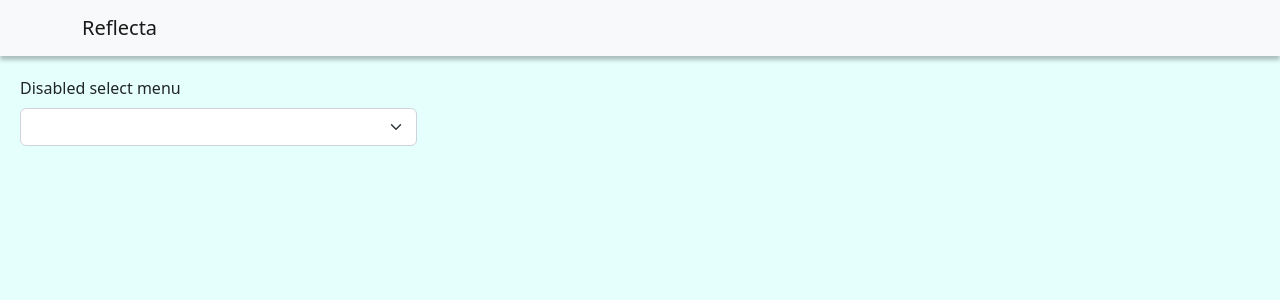
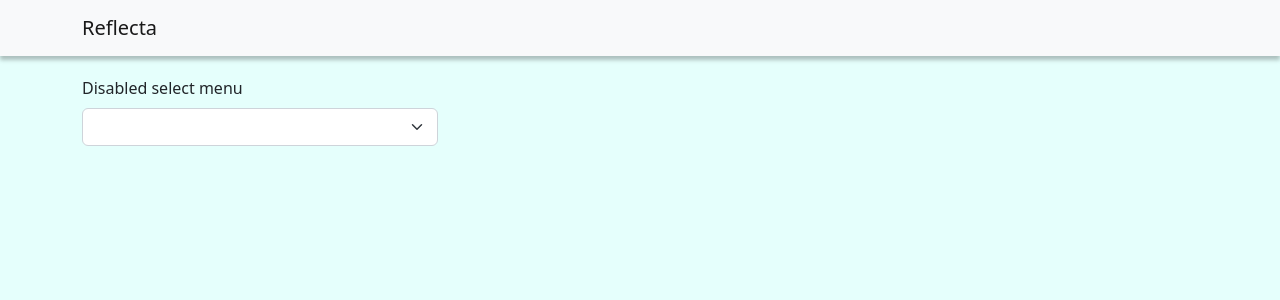
Before and after one commit to LydiaCha/Reflecta, a React (Create React App) app in the folder client/: page /history in a window 1280 px wide. Shown: the top 300 px of the page. Built offline with nearby package versions, Linux system fonts and the light colour scheme.

Commit message:
feat: display reflections

```diff
--- a/client/src/pages/history/history-page.jsx
+++ b/client/src/pages/history/history-page.jsx
@@ -5,6 +5,7 @@ import Container from "react-bootstrap/Container";
 import Col from "react-bootstrap/Col";
 import Form from "react-bootstrap/Form";
 import Row from "react-bootstrap/Row";
+import Card from "react-bootstrap/Card";
 
 const HistoryPage = ({ reflections }) => {
   const [reflection, setReflection] = useState();
@@ -23,6 +24,7 @@ const HistoryPage = ({ reflections }) => {
 
   return (
     <Container fluid className="history-page">
+      <Container>
         <Form.Group as={Row} className="md-2">
           <Col md={{ span: 4 }}>
             <>
@@ -36,6 +38,20 @@ const HistoryPage = ({ reflections }) => {
           </Col>
         </Form.Group>
       </Container>
+      <Container className="reflections">
+        {reflection?.renderedSteps &&
+          reflection.renderedSteps.map((reflection, i) => {
+            return (
+              <Card key={i}>
+                <Card.Header>{reflection.id}</Card.Header>
+                <Card.Body>
+                  <Card.Text>{reflection.message}</Card.Text>
+                </Card.Body>
+              </Card>
+            );
+          })}
+      </Container>
+    </Container>
   );
 };
 
--- a/client/src/pages/history/history-page.scss
+++ b/client/src/pages/history/history-page.scss
@@ -1,3 +1,12 @@
 .history-page {
     padding: 20px;
+    gap: 20px;
+    display: flex;
+    flex-direction: column;
 }
+
+.history-page .reflections {
+    gap: 10px;
+    display: flex;
+    flex-direction: column;
+}
```
Lines whose indentation alone changed are shown as unchanged.
